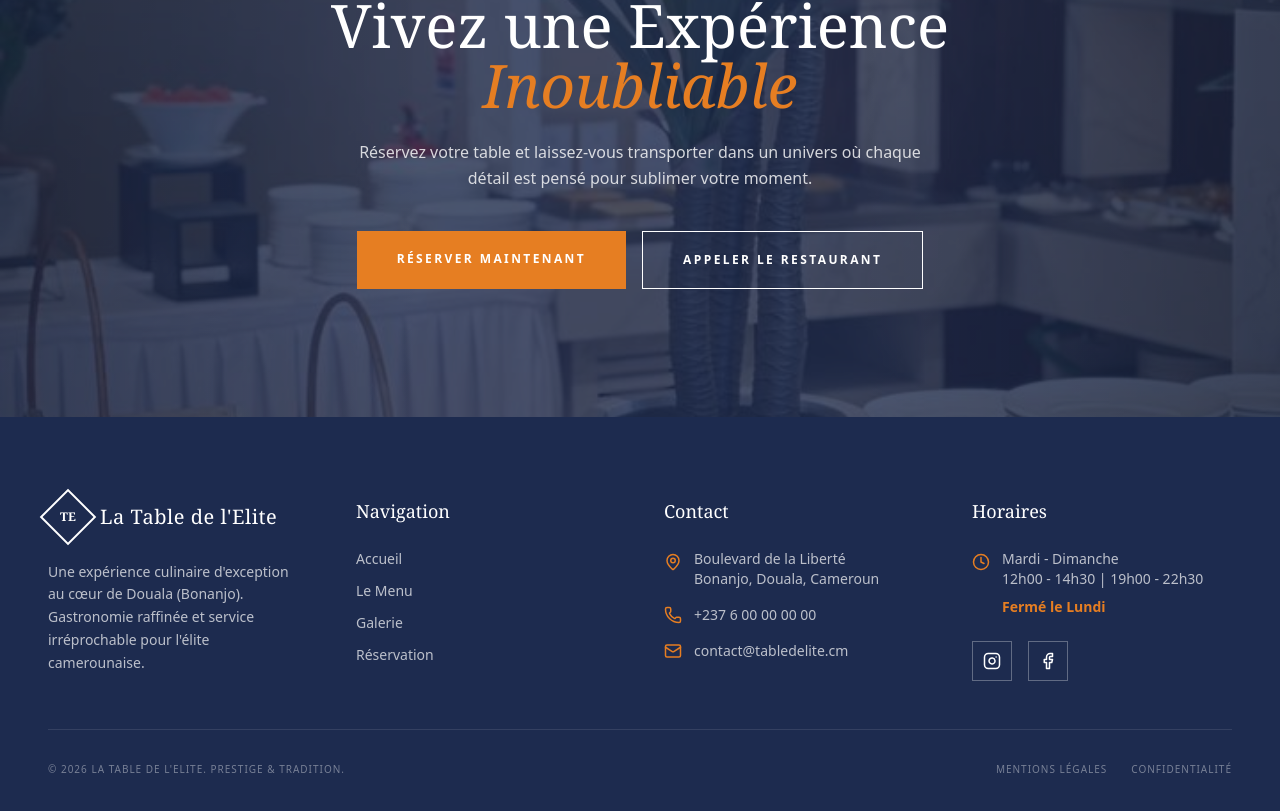
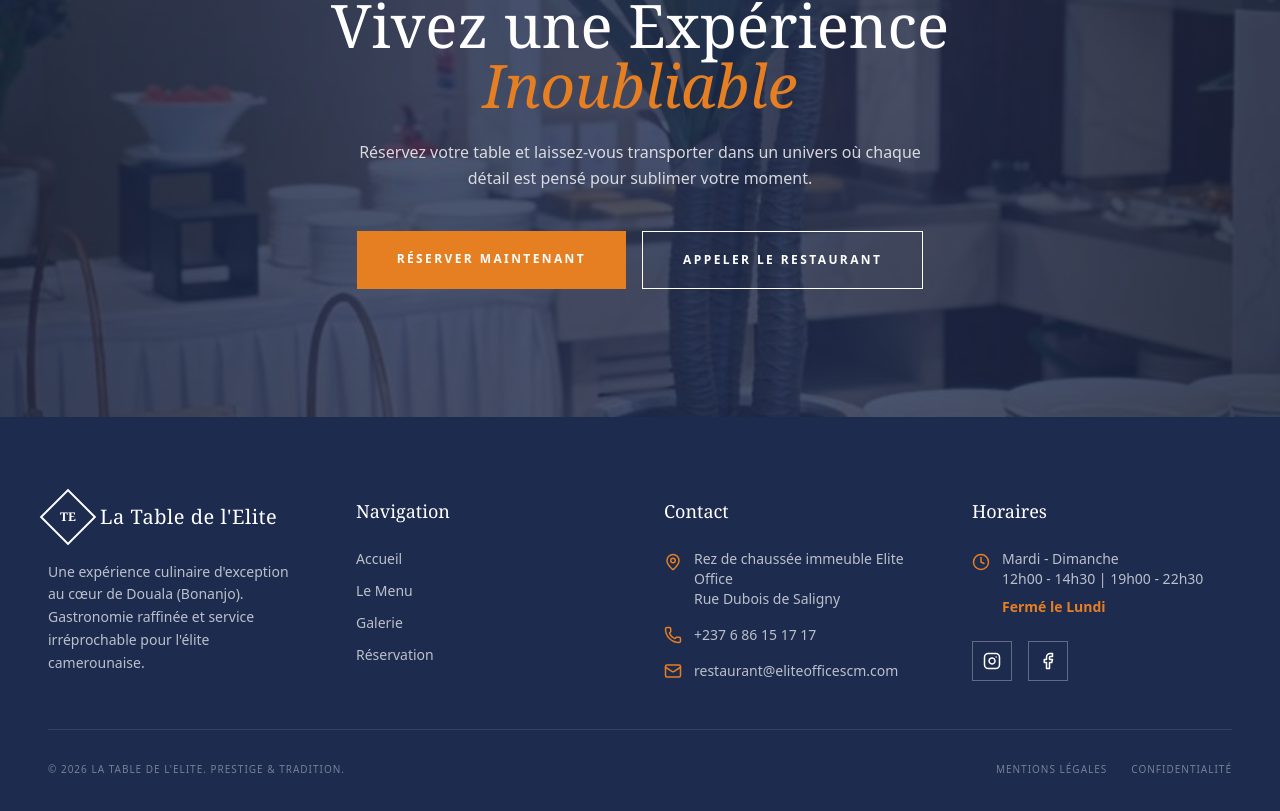
Before and after one commit to Ninja-CMR/Table-d-Elite, a Vue app: page / in a window 1280 px wide. Shown: the part 2868-3679 px from the top of the page. Built offline with nearby package versions, Linux system fonts and the light colour scheme.

Commit message:
Finalisation du site pour la prospection

```diff
--- a/src/components/Footer.vue
+++ b/src/components/Footer.vue
@@ -53,20 +53,20 @@ const currentYear = new Date().getFullYear();
             <div class="flex items-start gap-3">
               <MapPin :size="18" class="text-[#E67E22] mt-1 flex-shrink-0" />
               <span class="font-sans text-sm text-white/70">
-                Boulevard de la Liberté<br />
-                Bonanjo, Douala, Cameroun
+               Rez de chaussée immeuble Elite Office<br />
+                Rue Dubois de Saligny
               </span>
             </div>
             <div class="flex items-center gap-3">
               <Phone :size="18" class="text-[#E67E22] flex-shrink-0" />
               <span class="font-sans text-sm text-white/70">
-                +237 6 00 00 00 00
+                +237 6 86 15 17 17
               </span>
             </div>
             <div class="flex items-center gap-3">
               <Mail :size="18" class="text-[#E67E22] flex-shrink-0" />
               <span class="font-sans text-sm text-white/70">
-                contact@tabledelite.cm
+                restaurant@eliteofficescm.com
               </span>
             </div>
           </div>
--- a/src/router/index.ts
+++ b/src/router/index.ts
@@ -36,7 +36,7 @@ const routes = [
 const router = createRouter({
     history: createWebHistory(),
     routes,
-    scrollBehavior(to, from, savedPosition) {
+    scrollBehavior(_to, _from, savedPosition) {
         if (savedPosition) {
             return savedPosition;
         } else {
@@ -45,8 +45,9 @@ const router = createRouter({
     }
 });
 
-router.beforeEach((to, from, next) => {
-    document.title = to.meta.title || 'La Table de l’Elite';
+router.beforeEach((to, _from, next) => {
+    const title = to.meta?.title as string;
+    document.title = title || 'La Table de l’Elite';
     next();
 });
 
--- a/src/views/Contact.vue
+++ b/src/views/Contact.vue
@@ -1,6 +1,4 @@
 <script setup lang="ts">
-import Header from '../components/Header.vue';
-import Footer from '../components/Footer.vue';
 import { MapPin, Phone, Mail, Clock } from 'lucide-vue-next';
 </script>
 
@@ -32,9 +30,8 @@ import { MapPin, Phone, Mail, Clock } from 'lucide-vue-next';
             </div>
             <h3 class="font-serif text-xl text-[#1D2B4F] mb-3">Adresse</h3>
             <p class="font-sans text-sm text-gray-500 leading-relaxed">
-              Boulevard de la Liberté<br />
-              Bonanjo, Douala<br />
-              Cameroun
+              Rez de chaussée immeuble Elite Office<br />
+              Rue Dubois de Saligny
             </p>
           </div>
 
@@ -43,8 +40,8 @@ import { MapPin, Phone, Mail, Clock } from 'lucide-vue-next';
               <Phone class="text-[#E67E22]" :size="28" />
             </div>
             <h3 class="font-serif text-xl text-[#1D2B4F] mb-3">Téléphone</h3>
-            <p class="font-sans text-sm text-gray-500 mb-4">+237 6 00 00 00 00</p>
-            <a href="tel:+237600000000" class="font-sans text-xs uppercase tracking-widest text-[#E67E22] font-bold hover:opacity-70 transition-opacity">
+            <p class="font-sans text-sm text-gray-500 mb-4">+237 6 86 15 17 17</p>
+            <a href="tel:+237686151717" class="font-sans text-xs uppercase tracking-widest text-[#E67E22] font-bold hover:opacity-70 transition-opacity">
               Appeler
             </a>
           </div>
@@ -54,8 +51,8 @@ import { MapPin, Phone, Mail, Clock } from 'lucide-vue-next';
               <Mail class="text-[#E67E22]" :size="28" />
             </div>
             <h3 class="font-serif text-xl text-[#1D2B4F] mb-3">Email</h3>
-            <p class="font-sans text-sm text-gray-500 mb-4">contact@tabledelite.cm</p>
-            <a href="mailto:contact@tabledelite.cm" class="font-sans text-xs uppercase tracking-widest text-[#E67E22] font-bold hover:opacity-70 transition-opacity">
+            <p class="font-sans text-sm text-gray-500 mb-4">restaurant@eliteofficescm.com</p>
+            <a href="restaurant@eliteofficescm.com" class="font-sans text-xs uppercase tracking-widest text-[#E67E22] font-bold hover:opacity-70 transition-opacity">
               Nous écrire
             </a>
           </div>
--- a/src/views/Gallery.vue
+++ b/src/views/Gallery.vue
@@ -1,9 +1,6 @@
 <script setup lang="ts">
 import { ref, computed } from 'vue';
 import { X, Maximize2 } from 'lucide-vue-next';
-import Header from '../components/Header.vue';
-import Footer from '../components/Footer.vue';
-
 interface GalleryImage {
   id: number;
   src: string;
@@ -86,8 +83,6 @@ const closeLightbox = () => {
 
 <template>
   <div class="min-h-screen bg-white">
-    <Header />
-
     <section class="relative pt-40 pb-20 bg-[#1D2B4F] text-center">
       <div class="container mx-auto px-6">
         <p class="font-sans text-xs uppercase tracking-[0.4em] text-[#E67E22] mb-4">L'excellence en images</p>
@@ -165,8 +160,6 @@ const closeLightbox = () => {
         </div>
       </transition>
     </teleport>
-
-    <Footer />
   </div>
 </template>
 
--- a/src/views/Home/Home.vue
+++ b/src/views/Home/Home.vue
@@ -2,7 +2,7 @@
 import Hero from './Hero.vue'
 import Welcome from './Welcome.vue'
 import MenuPreview from './MenuPreview.vue'
-import Reservation from './Reservation.vue'
+import Reservation from './reservation.vue'
 </script>
 
 <template>
--- a/src/views/Menu.vue
+++ b/src/views/Menu.vue
@@ -1,7 +1,5 @@
 <script setup lang="ts">
-import { ref } from 'vue';
-import Header from '../components/Header.vue';
-import Footer from '../components/Footer.vue';
+import { ref } from 'vue'
 
 import imgEntrees from "../assets/ImageElite/dishesImage.jpg";
 import imgPoissons from "../assets/ImageElite/Dishe2.jpeg";
@@ -79,7 +77,6 @@ const activeTab = ref('entrees');
 
 <template>
   <div class="min-h-screen bg-white">
-    <Header />
 
     <section class="relative pt-40 pb-20 bg-[#1D2B4F] text-center border-b border-[#E67E22]/20">
       <div class="container mx-auto px-6">
@@ -178,8 +175,6 @@ const activeTab = ref('entrees');
         </p>
       </div>
     </section>
-
-    <Footer />
   </div>
 </template>
 
--- a/src/views/Reservation.vue
+++ b/src/views/Reservation.vue
@@ -1,11 +1,10 @@
 <script setup lang="ts">
 import { ref } from 'vue';
-import Header from '../components/Header.vue';
-import Footer from '../components/Footer.vue';
 import { Calendar, Clock, Users, Check, MessageSquare } from 'lucide-vue-next';
 import { useWhatsApp } from '../composables/useWhatsApp';
 
 import diningRoom from "../assets/ImageElite/Reservation.jpg";
+import Footer from "../components/Footer.vue";
 
 const { sendReservationToWhatsApp } = useWhatsApp();
 
@@ -28,20 +27,9 @@ const timeSlots = [
   "19:00", "19:30", "20:00", "20:30", "21:00", "21:30",
 ];
 
-const occasions = [
-  "Aucune occasion particulière",
-  "Anniversaire",
-  "Dîner romantique",
-  "Repas d'affaires",
-  "Célébration",
-  "Autre",
-];
-
 const handleSubmit = () => {
-  // 1. On envoie les données vers WhatsApp via le composable
   sendReservationToWhatsApp(formData.value);
 
-  // 2. On affiche l'écran de succès sur le site
   isSubmitted.value = true;
 };
 </script>
@@ -152,7 +140,7 @@ const handleSubmit = () => {
                 <img :src="diningRoom" class="w-full h-[450px] object-cover transition-transform duration-1000 group-hover:scale-110" />
                 <div class="absolute inset-0 bg-gradient-to-t from-[#1D2B4F]/80 to-transparent"></div>
                 <div class="absolute bottom-8 left-8 right-8 text-white">
-                  <p class="font-serif text-2xl italic">"Une expérience culinaire inoubliable au cœur de Bonanjo."</p>
+                  <p class="font-serif text-2xl italic">"Une expérience culinaire inoubliable au cœur de Douala."</p>
                 </div>
               </div>
 
--- /dev/null
+++ b/src/vue-shims.d.ts
@@ -0,0 +1,5 @@
+declare module "*.vue" {
+    import type { DefineComponent } from "vue";
+    const component: DefineComponent<{}, {}, any>;
+    export default component;
+}
```
Also changed, not shown: src/views/Home/reservation.vue (renamed from src/views/Home/Reservation.vue).
